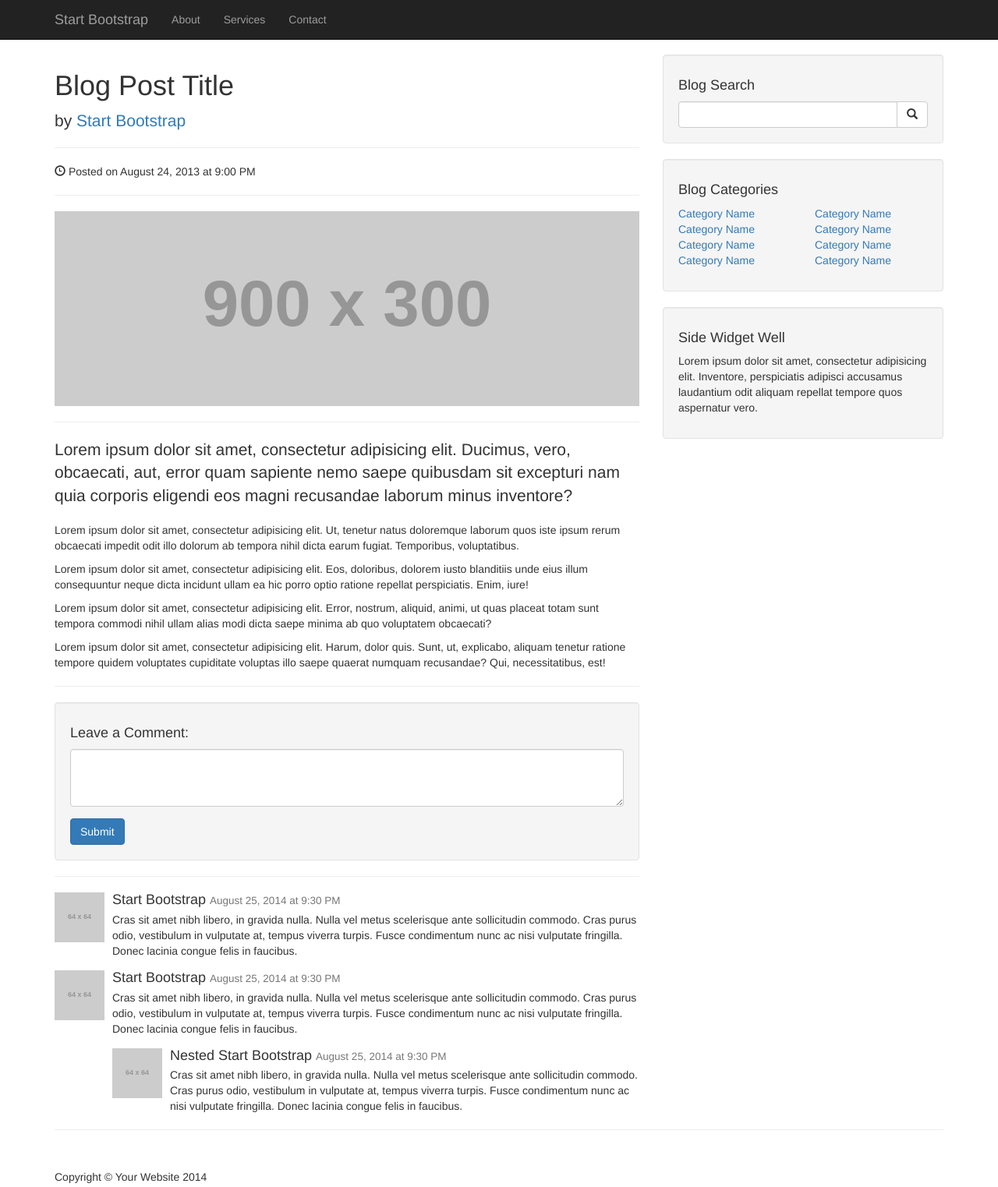
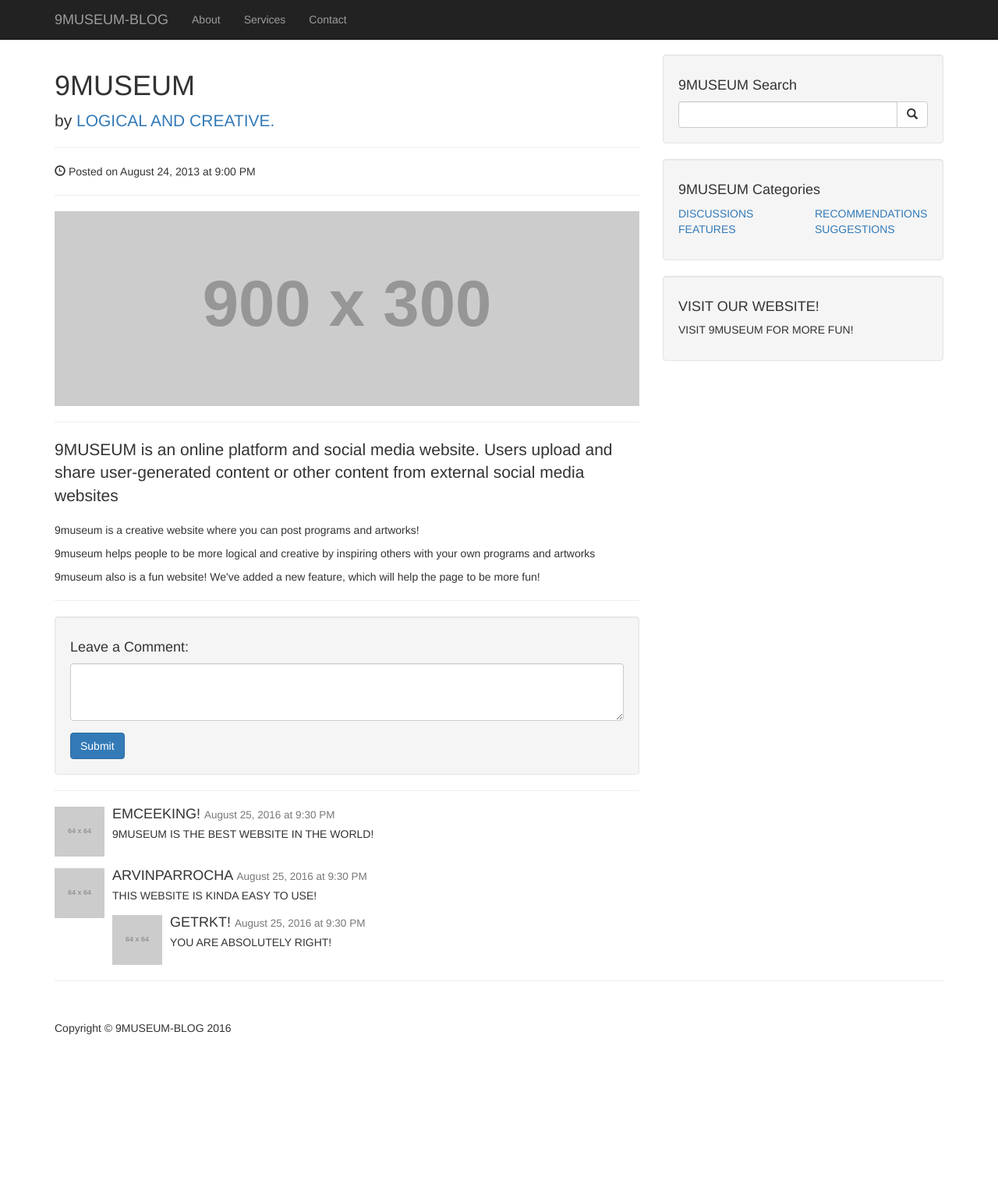
Before and after one commit to warrensimpadua/finals4.github.io, a plain HTML site: page index.html in a window 1280 px wide. Shown: the whole page at 78% size. After the commit the page ends 1389 px from the top, so only its background shows below. Drawn offline with Linux system fonts and the light colour scheme; placeholder pictures from the web are drawn by us.

Commit message:
Update index.html

```diff
--- a/index.html
+++ b/index.html
@@ -39,7 +39,7 @@
                     <span class="icon-bar"></span>
                     <span class="icon-bar"></span>
                 </button>
-                <a class="navbar-brand" href="#">Start Bootstrap</a>
+                <a class="navbar-brand" href="#">9MUSEUM-BLOG</a>
             </div>
             <!-- Collect the nav links, forms, and other content for toggling -->
             <div class="collapse navbar-collapse" id="bs-example-navbar-collapse-1">
@@ -71,11 +71,11 @@
                 <!-- Blog Post -->
 
                 <!-- Title -->
-                <h1>Blog Post Title</h1>
+                <h1>9MUSEUM</h1>
 
                 <!-- Author -->
                 <p class="lead">
-                    by <a href="#">Start Bootstrap</a>
+                    by <a href="#">LOGICAL AND CREATIVE.</a>
                 </p>
 
                 <hr>
@@ -91,12 +91,10 @@
                 <hr>
 
                 <!-- Post Content -->
-                <p class="lead">Lorem ipsum dolor sit amet, consectetur adipisicing elit. Ducimus, vero, obcaecati, aut, error quam sapiente nemo saepe quibusdam sit excepturi nam quia corporis eligendi eos magni recusandae laborum minus inventore?</p>
-                <p>Lorem ipsum dolor sit amet, consectetur adipisicing elit. Ut, tenetur natus doloremque laborum quos iste ipsum rerum obcaecati impedit odit illo dolorum ab tempora nihil dicta earum fugiat. Temporibus, voluptatibus.</p>
-                <p>Lorem ipsum dolor sit amet, consectetur adipisicing elit. Eos, doloribus, dolorem iusto blanditiis unde eius illum consequuntur neque dicta incidunt ullam ea hic porro optio ratione repellat perspiciatis. Enim, iure!</p>
-                <p>Lorem ipsum dolor sit amet, consectetur adipisicing elit. Error, nostrum, aliquid, animi, ut quas placeat totam sunt tempora commodi nihil ullam alias modi dicta saepe minima ab quo voluptatem obcaecati?</p>
-                <p>Lorem ipsum dolor sit amet, consectetur adipisicing elit. Harum, dolor quis. Sunt, ut, explicabo, aliquam tenetur ratione tempore quidem voluptates cupiditate voluptas illo saepe quaerat numquam recusandae? Qui, necessitatibus, est!</p>
-
+                <p class="lead">9MUSEUM is an online platform and social media website. Users upload and share user-generated content or other content from external social media websites</p>
+                <p>9museum is a creative website where you can post programs and artworks! </p>
+                <p>9museum helps people to be more logical and creative by inspiring others with your own programs and artworks</p>
+                <p>9museum also is a fun website! We've added a new feature, which will help the page to be more fun!</p>
                 <hr>
 
                 <!-- Blog Comments -->
@@ -122,10 +120,10 @@
                         <img class="media-object" src="http://placehold.it/64x64" alt="">
                     </a>
                     <div class="media-body">
-                        <h4 class="media-heading">Start Bootstrap
-                            <small>August 25, 2014 at 9:30 PM</small>
+                        <h4 class="media-heading">EMCEEKING!
+                            <small>August 25, 2016 at 9:30 PM</small>
                         </h4>
-                        Cras sit amet nibh libero, in gravida nulla. Nulla vel metus scelerisque ante sollicitudin commodo. Cras purus odio, vestibulum in vulputate at, tempus viverra turpis. Fusce condimentum nunc ac nisi vulputate fringilla. Donec lacinia congue felis in faucibus.
+                        9MUSEUM IS THE BEST WEBSITE IN THE WORLD!
                     </div>
                 </div>
 
@@ -135,20 +133,19 @@
                         <img class="media-object" src="http://placehold.it/64x64" alt="">
                     </a>
                     <div class="media-body">
-                        <h4 class="media-heading">Start Bootstrap
-                            <small>August 25, 2014 at 9:30 PM</small>
+                        <h4 class="media-heading">ARVINPARROCHA
+                            <small>August 25, 2016 at 9:30 PM</small>
                         </h4>
-                        Cras sit amet nibh libero, in gravida nulla. Nulla vel metus scelerisque ante sollicitudin commodo. Cras purus odio, vestibulum in vulputate at, tempus viverra turpis. Fusce condimentum nunc ac nisi vulputate fringilla. Donec lacinia congue felis in faucibus.
-                        <!-- Nested Comment -->
+                        THIS WEBSITE IS KINDA EASY TO USE!
                         <div class="media">
                             <a class="pull-left" href="#">
                                 <img class="media-object" src="http://placehold.it/64x64" alt="">
                             </a>
                             <div class="media-body">
-                                <h4 class="media-heading">Nested Start Bootstrap
-                                    <small>August 25, 2014 at 9:30 PM</small>
+                                <h4 class="media-heading">GETRKT!
+                                    <small>August 25, 2016 at 9:30 PM</small>
                                 </h4>
-                                Cras sit amet nibh libero, in gravida nulla. Nulla vel metus scelerisque ante sollicitudin commodo. Cras purus odio, vestibulum in vulputate at, tempus viverra turpis. Fusce condimentum nunc ac nisi vulputate fringilla. Donec lacinia congue felis in faucibus.
+                                YOU ARE ABSOLUTELY RIGHT!
                             </div>
                         </div>
                         <!-- End Nested Comment -->
@@ -162,7 +159,7 @@
 
                 <!-- Blog Search Well -->
                 <div class="well">
-                    <h4>Blog Search</h4>
+                    <h4>9MUSEUM Search</h4>
                     <div class="input-group">
                         <input type="text" class="form-control">
                         <span class="input-group-btn">
@@ -176,29 +173,21 @@
 
                 <!-- Blog Categories Well -->
                 <div class="well">
-                    <h4>Blog Categories</h4>
+                    <h4>9MUSEUM Categories</h4>
                     <div class="row">
                         <div class="col-lg-6">
                             <ul class="list-unstyled">
-                                <li><a href="#">Category Name</a>
+                                <li><a href="#">DISCUSSIONS</a>
                                 </li>
-                                <li><a href="#">Category Name</a>
-                                </li>
-                                <li><a href="#">Category Name</a>
-                                </li>
-                                <li><a href="#">Category Name</a>
+                                <li><a href="#">FEATURES</a>
                                 </li>
                             </ul>
                         </div>
                         <div class="col-lg-6">
                             <ul class="list-unstyled">
-                                <li><a href="#">Category Name</a>
+                                <li><a href="#">RECOMMENDATIONS</a>
                                 </li>
-                                <li><a href="#">Category Name</a>
-                                </li>
-                                <li><a href="#">Category Name</a>
-                                </li>
-                                <li><a href="#">Category Name</a>
+                                <li><a href="#">SUGGESTIONS</a>
                                 </li>
                             </ul>
                         </div>
@@ -208,8 +197,8 @@
 
                 <!-- Side Widget Well -->
                 <div class="well">
-                    <h4>Side Widget Well</h4>
-                    <p>Lorem ipsum dolor sit amet, consectetur adipisicing elit. Inventore, perspiciatis adipisci accusamus laudantium odit aliquam repellat tempore quos aspernatur vero.</p>
+                    <h4>VISIT OUR WEBSITE!</h4>
+                    <p>VISIT 9MUSEUM FOR MORE FUN!</p>
                 </div>
 
             </div>
@@ -223,7 +212,7 @@
         <footer>
             <div class="row">
                 <div class="col-lg-12">
-                    <p>Copyright &copy; Your Website 2014</p>
+                    <p>Copyright &copy; 9MUSEUM-BLOG 2016</p>
                 </div>
             </div>
             <!-- /.row -->
```
